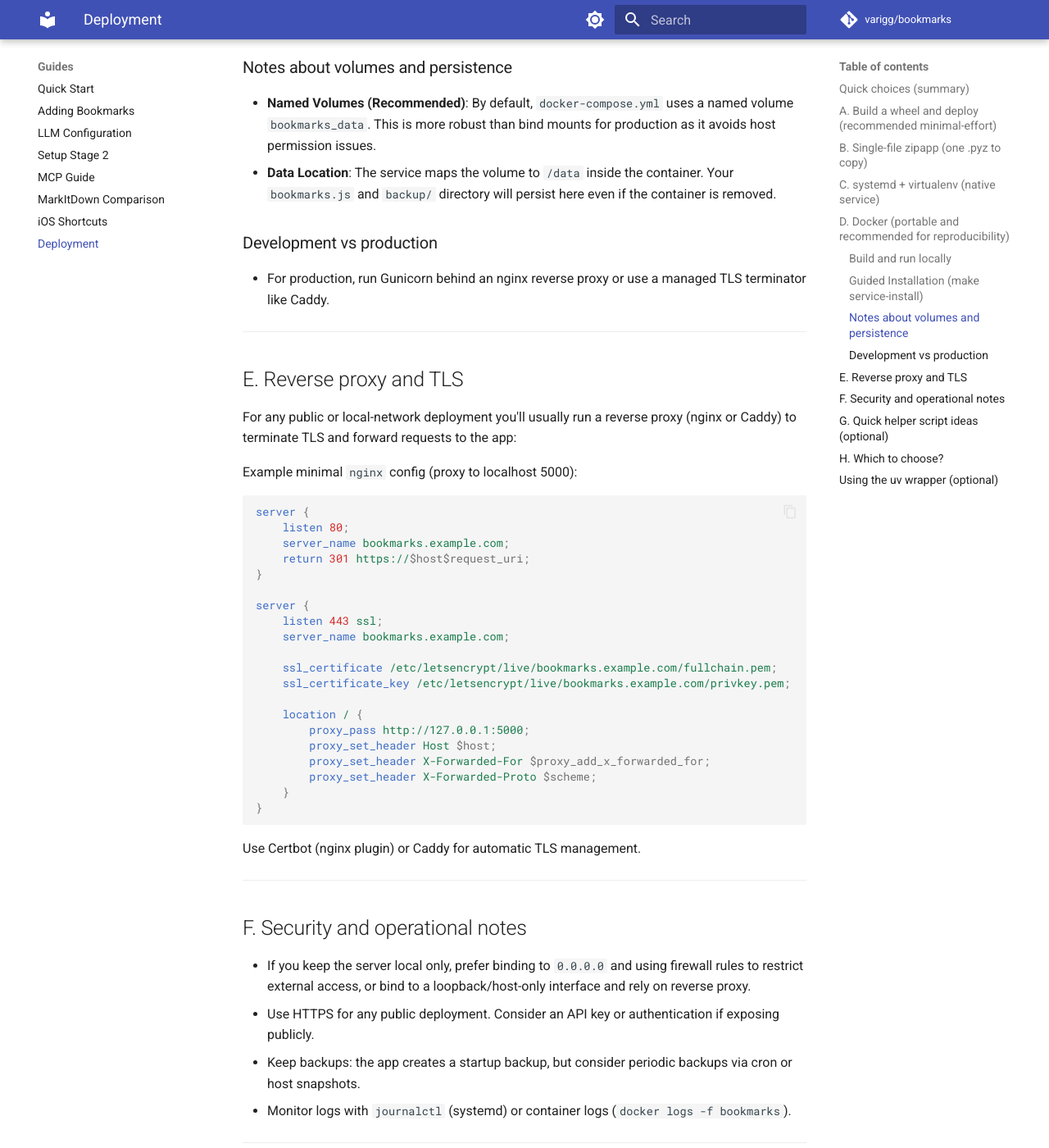
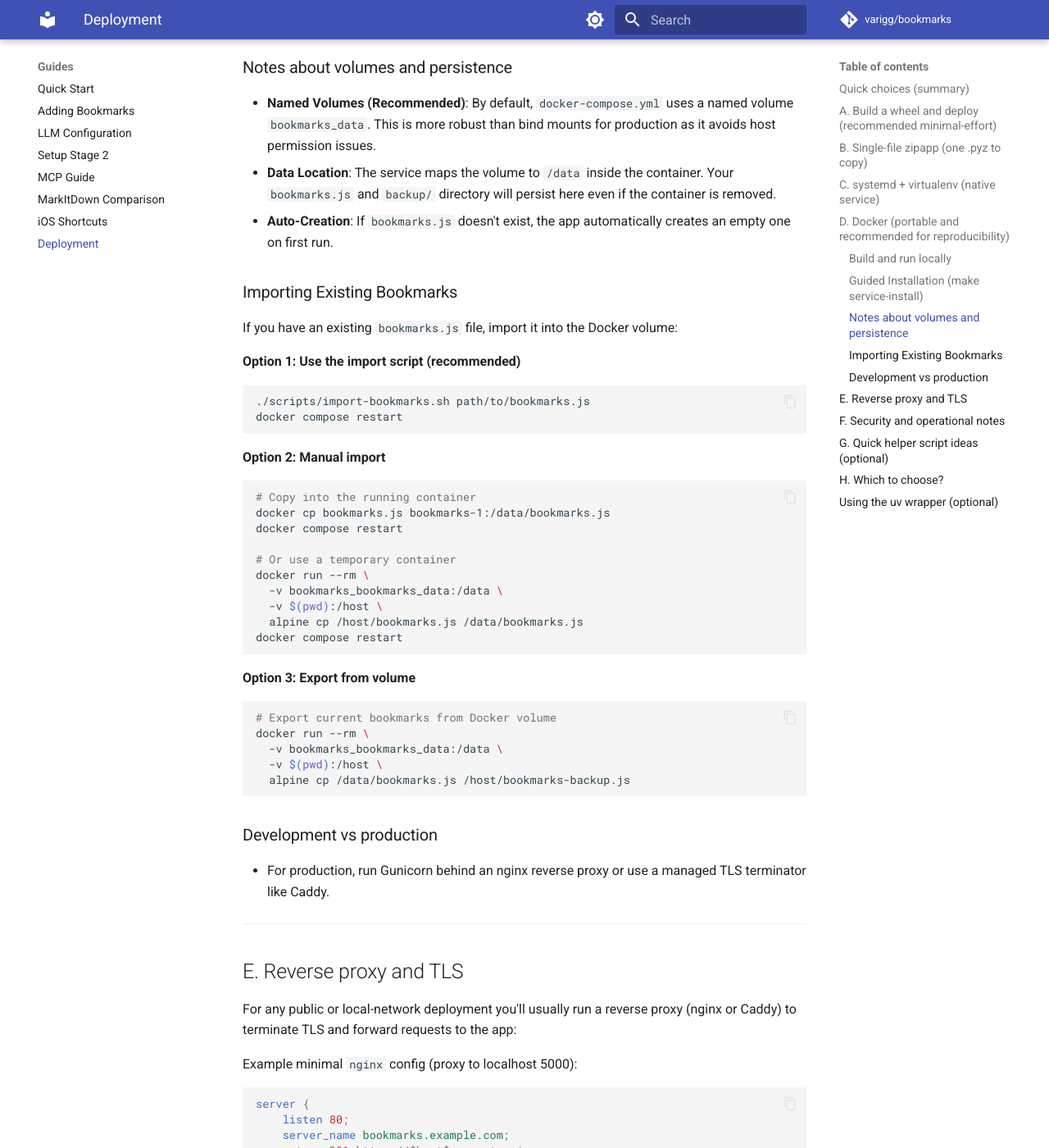
Before and after one commit to varigg/bookmarks, an MkDocs documentation site: the page built from docs/DEPLOYMENT.md, in a window 1280 px wide and 1400 px high, scrolled down 5301 px. Shown: the whole window at 82% size. Built offline with MkDocs 1.6.1 and Material for MkDocs 9.7.7, drawn with Linux system fonts in a browser that asks for light colours; comment, search, counter and statistics services are not loaded.

Commit message:
feat(docker): auto-create empty bookmarks.js and add import helper
- Auto-create empty bookmarks.js if it doesn't exist (better UX)
- Add import-bookmarks.sh script for easy data migration
- Update DEPLOYMENT.md with import/export instructions
- Fixes FileNotFoundError on first Docker run
- All tests passing (43/43)

````diff
--- a/docs/DEPLOYMENT.md
+++ b/docs/DEPLOYMENT.md
@@ -236,6 +236,40 @@ This approach ensures a standard, repeatable setup with minimal manual steps.
 
 -   **Named Volumes (Recommended)**: By default, `docker-compose.yml` uses a named volume `bookmarks_data`. This is more robust than bind mounts for production as it avoids host permission issues.
 -   **Data Location**: The service maps the volume to `/data` inside the container. Your `bookmarks.js` and `backup/` directory will persist here even if the container is removed.
+-   **Auto-Creation**: If `bookmarks.js` doesn't exist, the app automatically creates an empty one on first run.
+
+### Importing Existing Bookmarks
+
+If you have an existing `bookmarks.js` file, import it into the Docker volume:
+
+**Option 1: Use the import script (recommended)**
+```bash
+./scripts/import-bookmarks.sh path/to/bookmarks.js
+docker compose restart
+```
+
+**Option 2: Manual import**
+```bash
+# Copy into the running container
+docker cp bookmarks.js bookmarks-1:/data/bookmarks.js
+docker compose restart
+
+# Or use a temporary container
+docker run --rm \
+  -v bookmarks_bookmarks_data:/data \
+  -v $(pwd):/host \
+  alpine cp /host/bookmarks.js /data/bookmarks.js
+docker compose restart
+```
+
+**Option 3: Export from volume**
+```bash
+# Export current bookmarks from Docker volume
+docker run --rm \
+  -v bookmarks_bookmarks_data:/data \
+  -v $(pwd):/host \
+  alpine cp /data/bookmarks.js /host/bookmarks-backup.js
+```
 
 ### Development vs production
 
````
Also changed, not shown: 2 other files.
